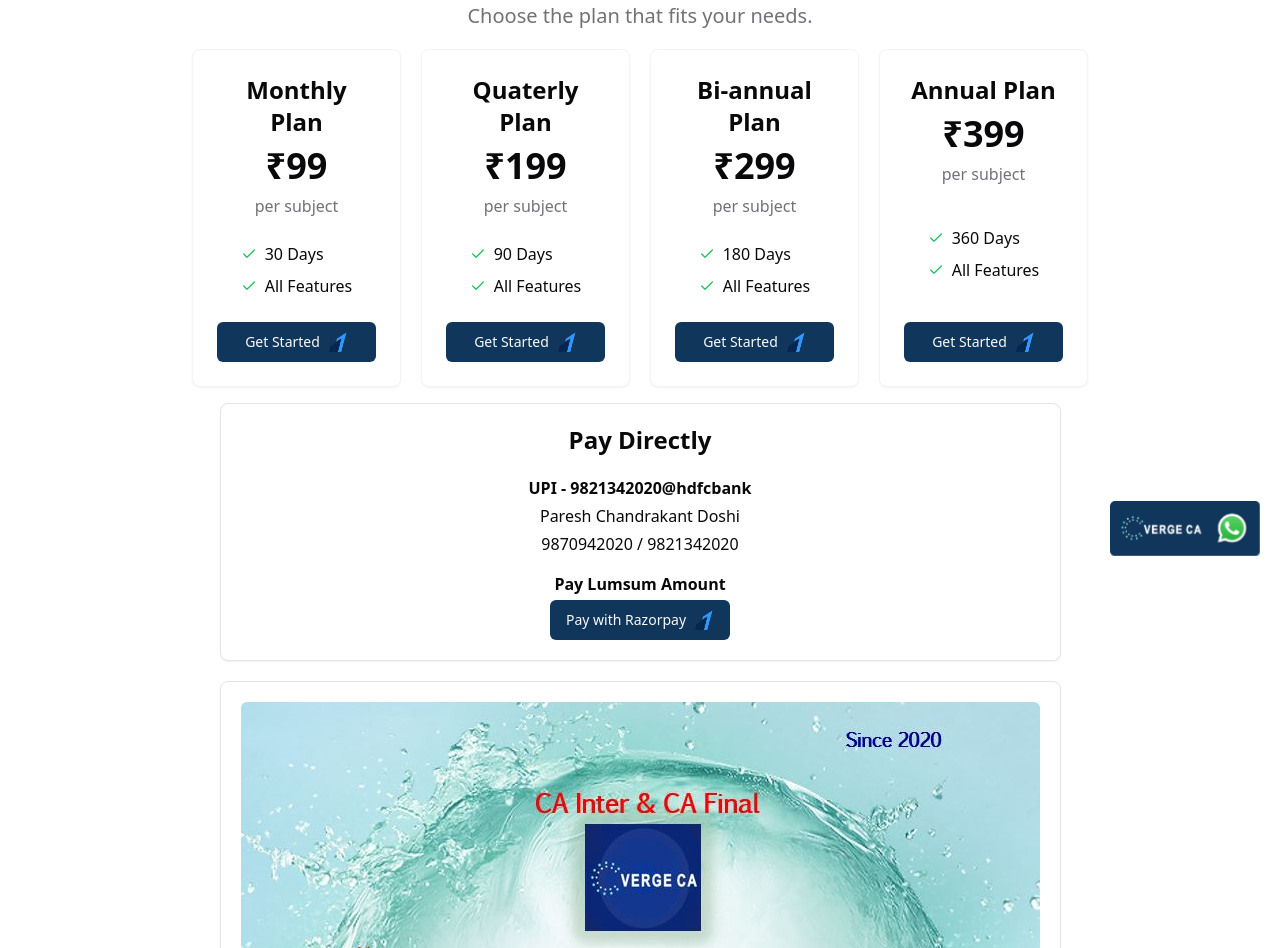
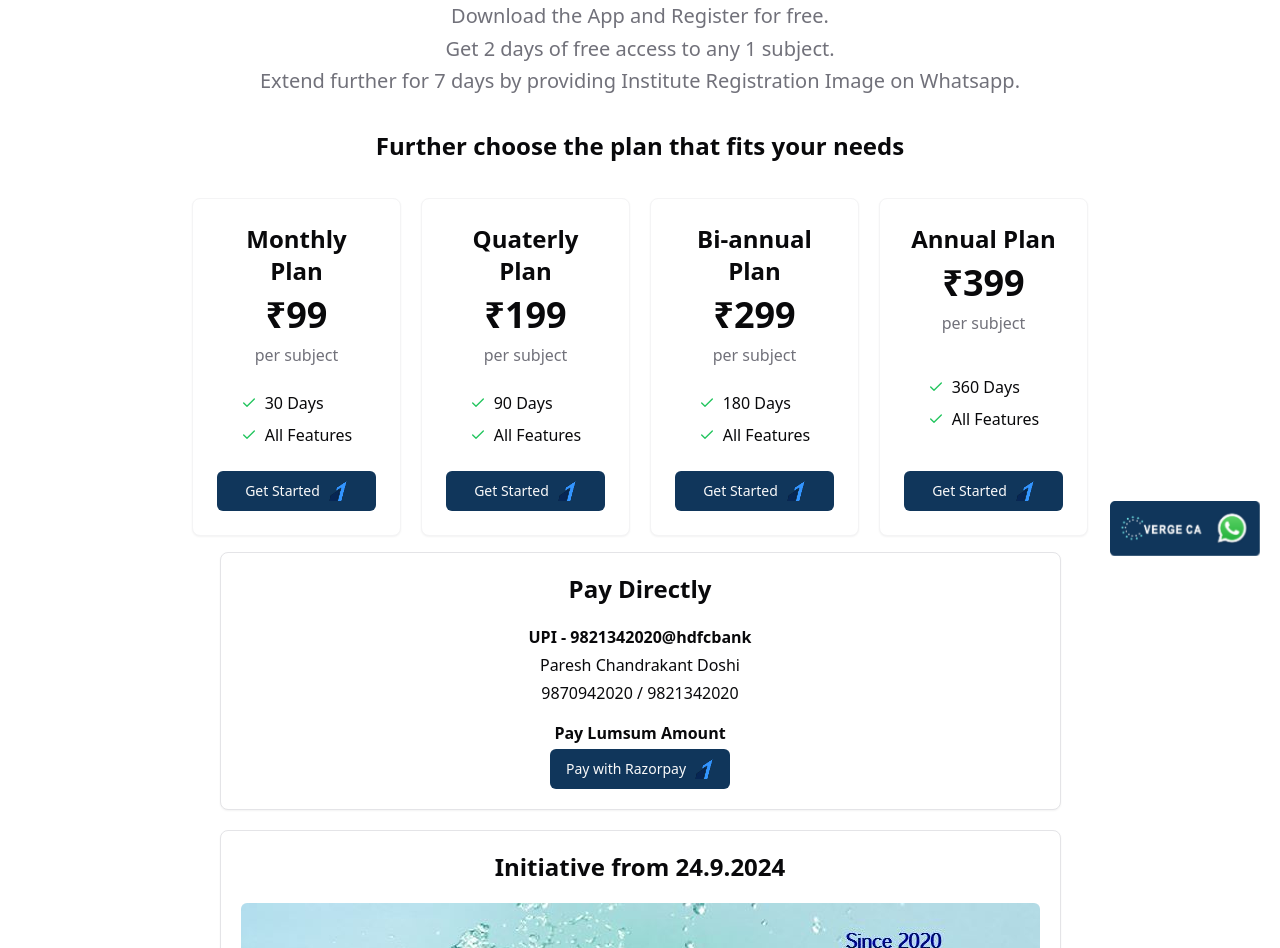
Before and after one commit to HardikShah563/vergeca, a Next.js app: page /subscription in a window 1280 px wide. Shown: the part 224-1172 px from the top of the page. Built offline with nearby package versions, Linux system fonts and the light colour scheme.

Commit message:
pricing changes

```diff
--- a/components/sections/main.tsx
+++ b/components/sections/main.tsx
@@ -120,7 +120,7 @@ function Carousel3() {
                     <Image
                         src={pricing}
                         alt={"pricing"}
-                        className="md:w-[450px] mx-auto rounded-lg"
+                        className="md:w-[400px] mx-auto rounded-lg"
                         fetchPriority="high"
                     />
                 </div>
@@ -226,6 +226,10 @@ export function Main() {
                     <CarouselItem key={4} className="flex items-center">
                         <Carousel4 />
                     </CarouselItem>
+
+                    <CarouselItem key={5} className="flex items-center">
+                        <Carousel5 />
+                    </CarouselItem>
                 </CarouselContent>
 
                 <div className="flex justify-center gap-5 mt-2 mb-3">
--- a/components/sections/pricing.tsx
+++ b/components/sections/pricing.tsx
@@ -80,8 +80,20 @@ export function Pricing() {
                             <h1 className="heading">
                                 Subscription Plans
                             </h1>
+                            {/* <p className="max-w-[900px] text-muted-foreground md:text-xl/relaxed lg:text-base/relaxed xl:text-xl/relaxed">
+                                Choose the plan that fits your needs.
+                            </p> */}
                             <p className="max-w-[900px] text-muted-foreground md:text-xl/relaxed lg:text-base/relaxed xl:text-xl/relaxed">
-                                Choose the plan that fits your needs.
+                                Download the App and Register for free.
+                                <br />
+                                Get 2 days of free access to any 1 subject.
+                                <br />
+                                Extend further for 7 days by providing Institute Registration Image on Whatsapp.
+                                <br />
+                                <br />
+                                <h1 className="text-2xl font-bold mb-5 text-foreground">
+                                    Further choose the plan that fits your needs
+                                </h1>
                             </p>
                         </div>
 
@@ -132,15 +144,7 @@ export function Pricing() {
                                 </ul>
                             </Card>
 
-                            <Card className="p-5">
-                                <Image
-                                    src={pricingImg}
-                                    alt={"pricing"}
-                                    className="w-full mx-auto rounded-md"
-                                />
-                            </Card>
-
-                            <Card className="p-5 md:px-10">
+                            {/* <Card className="p-5 md:px-10">
                                 <h1 className="text-2xl font-bold mb-5">Free Subscription</h1>
                                 <ul className="list-disc text-left">
                                     <li>
@@ -153,6 +157,17 @@ export function Pricing() {
                                         Extend further for 7 days by providing Institute Registration Image on Whatsapp.
                                     </li>
                                 </ul>
+                            </Card> */}
+
+                            <Card className="p-5">
+                                <h1 className="text-2xl font-bold mb-5">
+                                    Initiative from 24.9.2024
+                                </h1>
+                                <Image
+                                    src={pricingImg}
+                                    alt={"pricing"}
+                                    className="w-fit mx-auto rounded-md"
+                                />
                             </Card>
                         </div>
                     </div>
```
